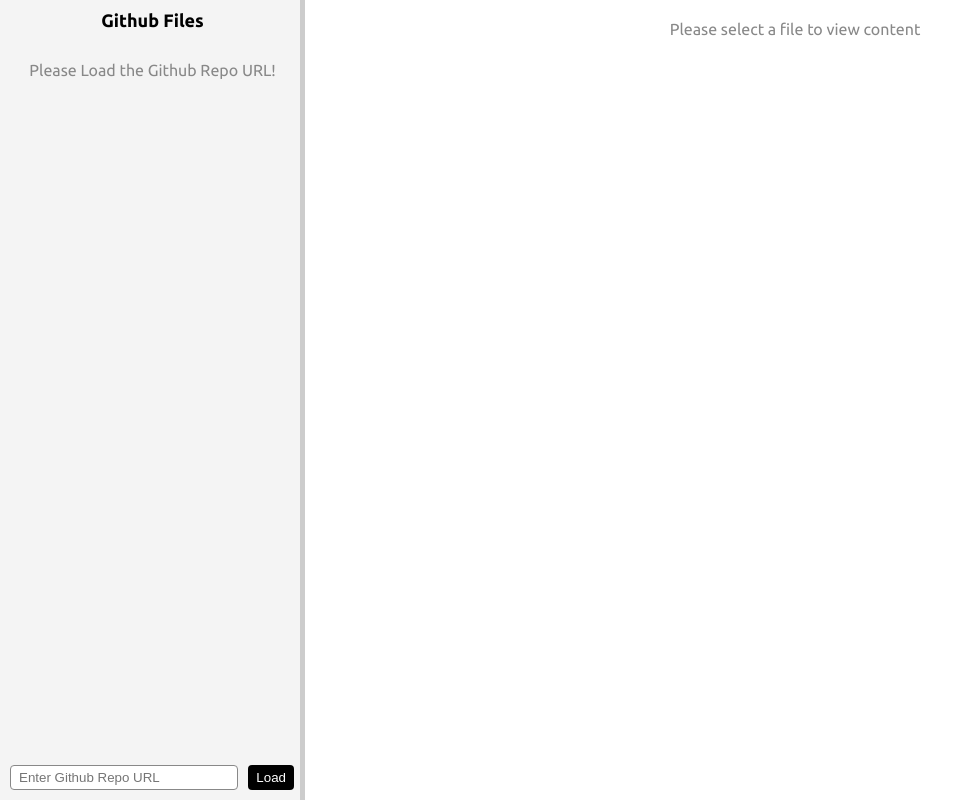
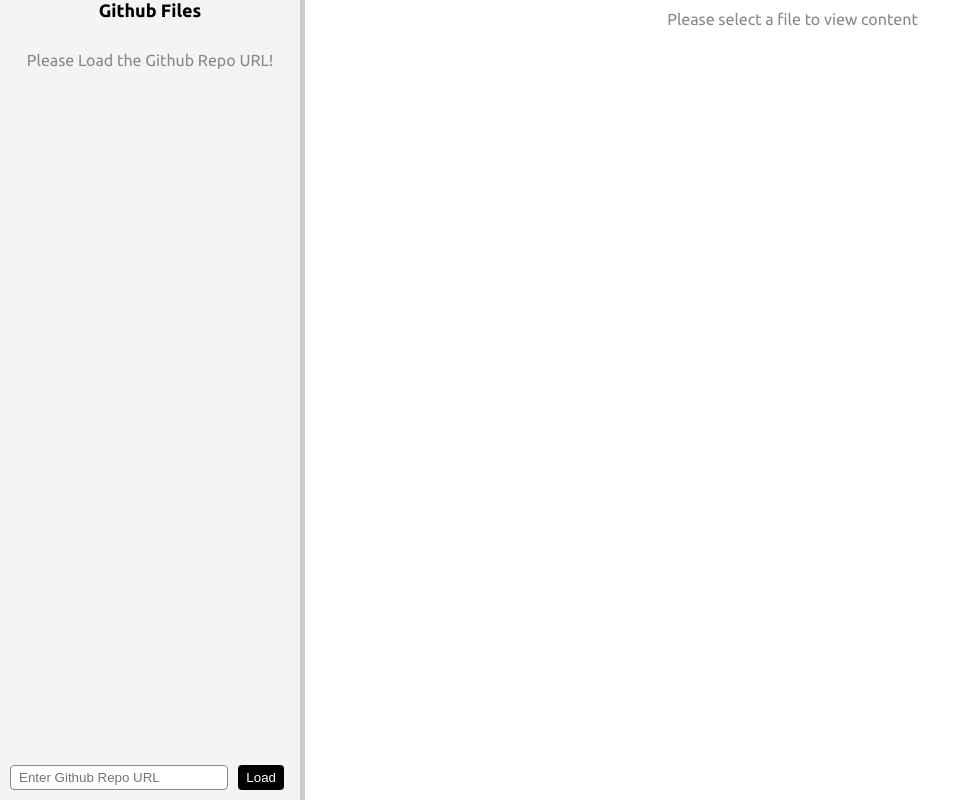
Before and after one commit to Harsh9466/github-file-viewer, a plain HTML site: page index.html in a window 1280 px wide. Shown: the whole page, without its empty margins (0-973 px from the left). Drawn offline with Linux system fonts and the light colour scheme.

Commit message:
Modified to fix css

```diff
--- a/style.css
+++ b/style.css
@@ -16,7 +16,6 @@ body {
 
 .panel {
   overflow: auto;
-  padding: 10px 5px 10px 10px;
 }
 
 .panel.left {
@@ -72,6 +71,7 @@ body {
 .files {
   margin-top: 30px;
   width: 100%;
+  padding: 0 8px;
 }
 
 .files .directory, .files .file {
@@ -124,7 +124,7 @@ body {
 }
 
 .panel.left .form {
-  padding: 10px 16px 0 0;
+  padding: 10px 16px 0 10px;
   position: absolute;
   bottom: 10px;
   display: flex;
```
